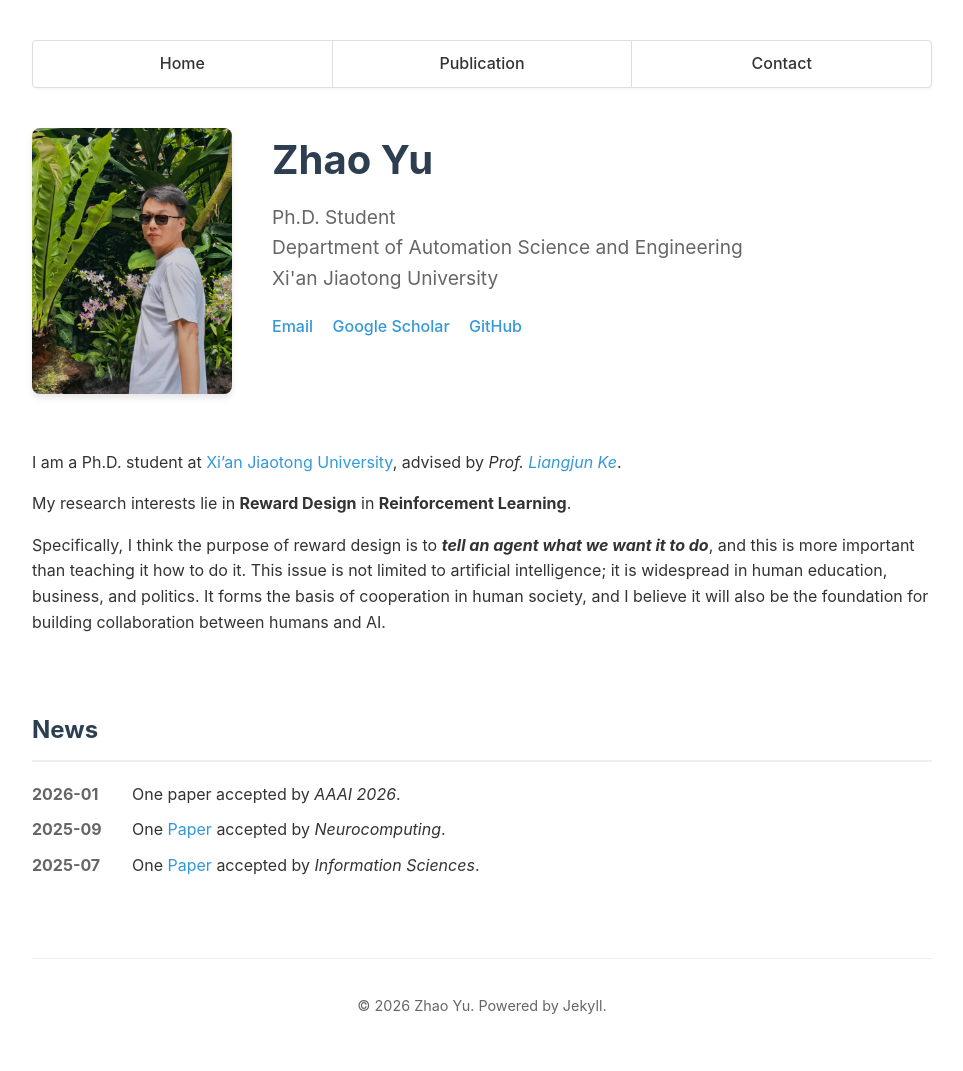
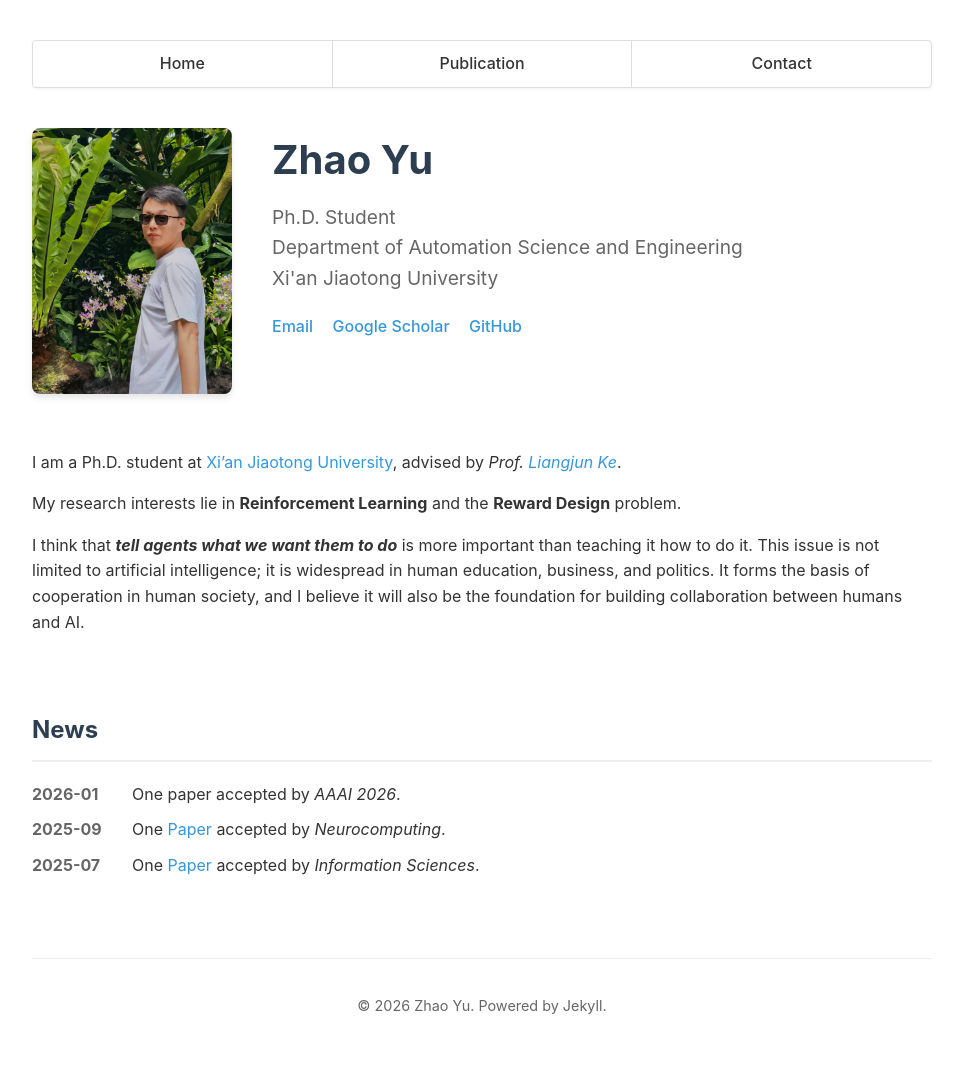
Before and after one commit to KezhiAdore/KezhiAdore.github.io, a Jekyll site: the page built from index.html, in a window 1280 px wide. Shown: the whole page, without its empty margins (158-1121 px from the left). Built offline with Jekyll 4.4.1, drawn with Linux system fonts in a browser that asks for light colours.

Commit message:
update research  interests

```diff
--- a/_data/profile.yml
+++ b/_data/profile.yml
@@ -11,8 +11,8 @@ linkedin: "#"
 bio: |
   I am a Ph.D. student at [Xi'an Jiaotong University](https://en.xjtu.edu.cn/), advised by *Prof. [Liangjun Ke](https://gr.xjtu.edu.cn/web/keljxjtu)*.
 
-  My research interests lie in **Reward Design** in **Reinforcement Learning**.
+  My research interests lie in **Reinforcement Learning** and the **Reward Design** problem.
 
-  Specifically, I think the purpose of reward design is to ***tell an agent what we want it to do***, and  this is more important than teaching it how to do it. This issue is not limited to artificial intelligence; it is widespread in human education, business, and politics. It forms the basis of cooperation in human society, and I believe it will also be the foundation for building collaboration between humans and AI.
+  I think that ***tell agents what we want them to do*** is more important than teaching it how to do it. This issue is not limited to artificial intelligence; it is widespread in human education, business, and politics. It forms the basis of cooperation in human society, and I believe it will also be the foundation for building collaboration between humans and AI.
 
 image: assets/images/IMG_51371.jpeg
```
